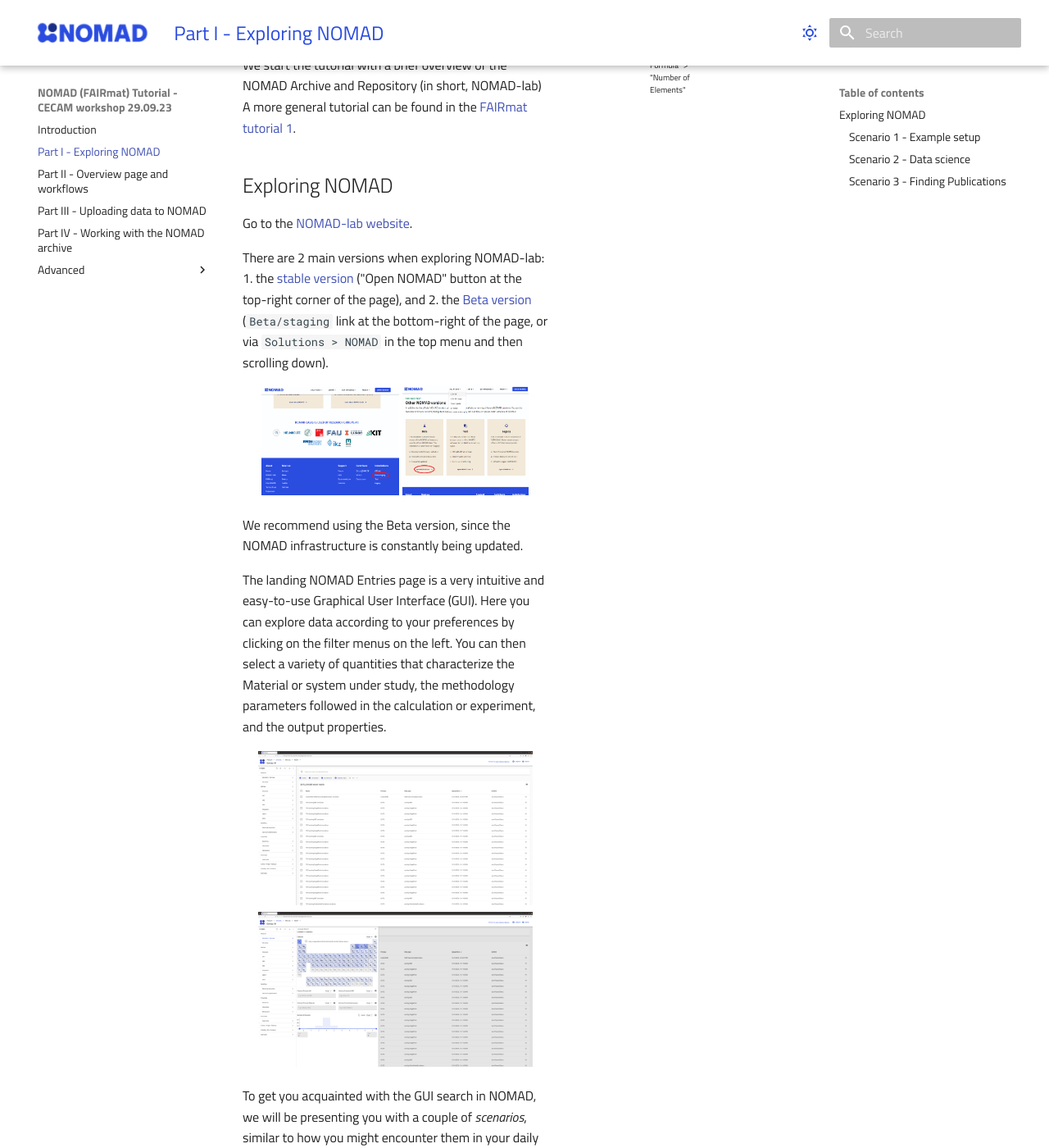
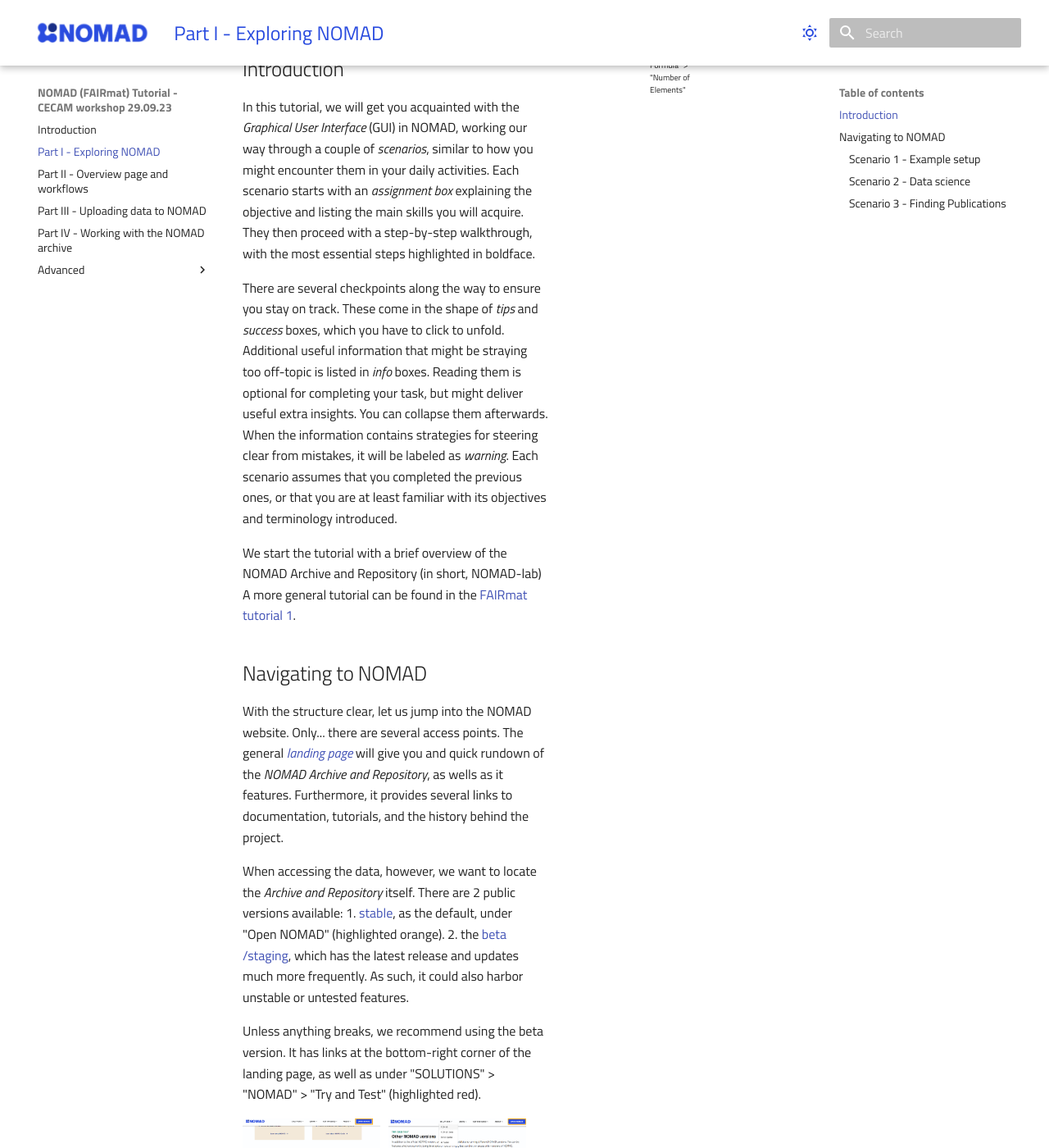
Before and after one commit to FAIRmat-NFDI/AreaC-Tutorial-CECAM-2023, an MkDocs documentation site: the page built from docs/part1.md, in a window 1280 px wide and 1400 px high, scrolled down 228 px. Shown: the whole window at 82% size. Built offline with MkDocs 1.6.1 and Material for MkDocs 9.7.7, drawn with Linux system fonts in a browser that asks for light colours; nearby versions of some CDN libraries; library files that are not in the unit come from our copies; some of the changed text lies outside the part shown.

Commit message:
Restructure introduction part I

```diff
--- a/docs/part1.md
+++ b/docs/part1.md
@@ -1,40 +1,8 @@
-# Part I: Overview of the NOMAD Archive and Repository (~40 min)
+# Part I: Overview of the NOMAD Archive and Repository (~60 min)
 
-We start the tutorial with a brief overview of the NOMAD Archive and Repository (in short, NOMAD-lab) A more general tutorial can be found in the [FAIRmat tutorial 1](https://www.fairmat-nfdi.eu/events/fairmat-tutorial-1/tutorial-1-home).
+## Introduction
 
-
-## Exploring NOMAD {#entries_section}
-
-Go to the [NOMAD-lab website](https://nomad-lab.eu/nomad-lab/).
-
-There are 2 main versions when exploring NOMAD-lab: 1. the [stable version](https://nomad-lab.eu/prod/v1/gui/search/entries) ("Open NOMAD" button at the top-right corner of the page), and 2. the [Beta version](https://nomad-lab.eu/prod/v1/staging/gui/search/entries) (`Beta/staging` link at the bottom-right of the page, or via `Solutions > NOMAD` in the top menu and then scrolling down).
-
-<p align="center">
-    <img src="../assets/part1_explore/beta1.png" alt="Finding the Beta in the website, option 1" width="45%" title="NOMAD Beta at the bottom of the website.">
-    <img src="../assets/part1_explore/beta2.png" alt="Finding the Beta in the website, option 2" width="41.5%" title="NOMAD Beta inside Solutions > NOMAD.">
-</p>
-
-We recommend using the Beta version, since the NOMAD infrastructure is constantly being updated.
-
-The landing NOMAD Entries page is a very intuitive and easy-to-use Graphical User Interface (GUI). Here you can explore data according to your preferences by clicking on the filter menus on the left. You can then select a variety of quantities that characterize the Material or system under study, the methodology parameters followed in the calculation or experiment, and the output properties.
-
-<div class="click-zoom">
-    <label>
-        <input type="checkbox">
-        <img src="../assets/part1_explore/explore.png" alt="Explore GUI page" width="90%" title="Exploring entries GUI page.">
-    </label>
-</div>
-<div class="click-zoom">
-    <label>
-        <input type="checkbox">
-        <img src="../assets/part1_explore/materials.png" alt="Materials menu" width="90%" title="Materials filter menu.">
-    </label>
-</div>
-
-<!-- There is a large variety of options to filter data in NOMAD. In this tutorial, you will learn about data for electronic-structure calculations, i.e., data obtained when solving Density Functional Theory (`DFT`), `GW` approximation, Bethe-Salpeter equation (`BSE`), projected tight-binding models (`Projection`), and Dynamical Mean-Field Theory (`DMFT`), as well as in the Properties menu called "Electronic". All of these menus contain (meta)information important for these calculations. If you feel some important quantity is missing, or maybe you want to extend to other electronic-structure techniques, please contact us! -->
-
-
-To get you acquainted with the GUI search in NOMAD, we will be presenting you with a couple of _scenarios_, similar to how you might encounter them in your daily activities.
+In this tutorial, we will get you acquainted with the _Graphical User Interface_ (GUI) in NOMAD, working our way through a couple of _scenarios_, similar to how you might encounter them in your daily activities.
 Each scenario starts with an _assignment box_ explaining the objective and listing the main skills you will acquire.
 They then proceed with a step-by-step walkthrough, with the most essential steps highlighted in boldface.
 
@@ -46,20 +14,55 @@ You can collapse them afterwards.
 When the information contains strategies for steering clear from mistakes, it will be labeled as _warning_.
 Each scenario assumes that you completed the previous ones, or that you are at least familiar with its objectives and terminology introduced.
 
-With the structure clear, let us jump into the [NOMAD page](https://nomad-lab.eu/prod/v1/staging/gui/search/entries?upload_create_time[gte]=1419895487748&upload_create_time[lte]=1694679900000).
-This link will take you to the staging version (latest release version), but only showing results up to September 14th, 2023.
-The constraint ensures that you see the same results as those of the tutorial.
+We start the tutorial with a brief overview of the NOMAD Archive and Repository (in short, NOMAD-lab) A more general tutorial can be found in the [FAIRmat tutorial 1](https://www.fairmat-nfdi.eu/events/fairmat-tutorial-1/tutorial-1-home).
 
-Take a look at the layout.
-Some elements immediately stand out:
+## Navigating to NOMAD {#entries_section}
 
-- In the middle, there is a whole list with tabulated data.
-- Just above it is a search bar with the text "Type your query or keyword here".
-- On the left-hand side is a "FILTERS" _side menu_.
-- At the very top is a header with several options (left-hand side), login and units (right-hand).
+With the structure clear, let us jump into the NOMAD website.
+Only... there are several access points.
+The general [_landing page_](https://nomad-lab.eu/nomad-lab/) will give you and quick rundown of the _NOMAD Archive and Repository_, as wells as it features.
+Furthermore, it provides several links to documentation, tutorials, and the history behind the project.
+
+When accessing the data, however, we want to locate the _Archive and Repository_ itself.
+There are 2 public versions available:
+1. [stable](https://nomad-lab.eu/prod/v1/gui/search/entries), as the default, under "Open NOMAD" (highlighted orange).
+2. the [beta /staging](https://nomad-lab.eu/prod/v1/staging/gui/search/entries), which has the latest release and updates much more frequently. As such, it could also harbor unstable or untested features.
+
+Unless anything breaks, we recommend using the beta version.
+It has links at the bottom-right corner of the landing page, as well as under "SOLUTIONS" > "NOMAD" > "Try and Test" (highlighted red).
+
+<div class="image-container">
+    <div class="click-zoom">
+        <label>
+            <input type="checkbox">
+            <img src="../assets/part1_explore/beta1.png" width="45%" title="NOMAD Beta at the bottom of the website.">
+        </label>
+    </div>
+    <div class="click-zoom">
+        <label>
+            <input type="checkbox">
+            <img src="../assets/part1_explore/beta2.png" width="45%" title="NOMAD Beta inside Solutions > NOMAD.">
+        </label>
+    </div>
+</div>
+
+To ensure the long-term reproducibility of this tutorial, we provide you with a link to the beta / staging version, but capped at September 14th, 2023.
+Please visit this [NOMAD page](https://nomad-lab.eu/prod/v1/staging/gui/search/entries?upload_create_time[gte]=1419895487748&upload_create_time[lte]=1694679900000) and take a look at its layout.
 
 As denoted at the top left, the page we have in front of us is called _Entries_.
 When loading the page, you should also see an orange box in the left-bottom corner, warning you that you are using an experimental product. You can get rid of it by clicking the check mark (`✓`).
+
+Some other layout elements worth mentioning:
+
+- In the middle, there is a whole list with _tabulated data_.
+- Just above it is a _search bar_ with the text "Type your query or keyword here".
+- On the left-hand side is a "FILTERS" _side menu_.
+- At the very top is a _header_ with several options (left-hand side), _login_ and _units_ (right-hand).
+
+The NOMAD Entries page is an intuitive, easy-to-use GUI.
+Here you can explore data according to your preferences by clicking on the filter menus on the left.
+You can then select a variety of quantities that characterize the material or system under study, the methodology parameters followed in the calculation or experiment, and the output properties.
+
 Now, let us move on to the actual scenarios.
 
 ### Scenario 1 - Example setup
```
Also changed, not shown: docs/assets/part1_explore/beta1.png, docs/assets/part1_explore/beta2.png.
